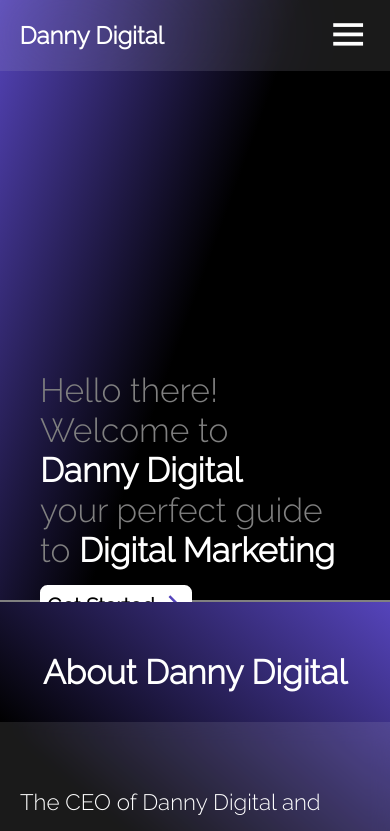
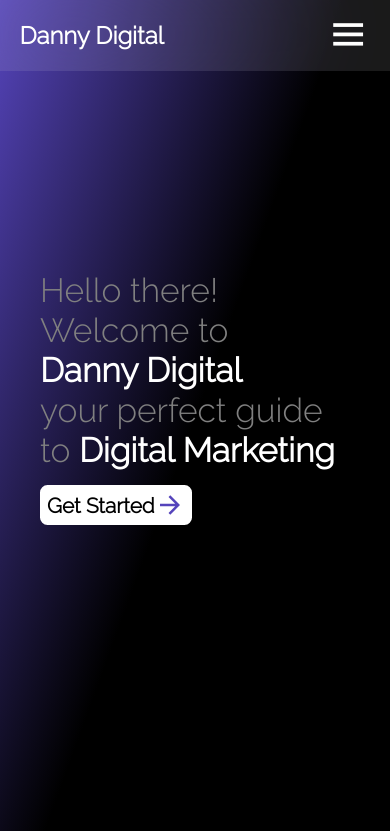
Before and after one commit to Quanta-69/Danny-Digital, a plain HTML site: page index.html in a window 390 px wide. Shown: the top 831 px of the page. Drawn offline with nearby package versions, Linux system fonts and the light colour scheme.

Commit message:
Update style.css

```diff
--- a/style.css
+++ b/style.css
@@ -487,8 +487,8 @@ html{
     }
     /*HOME Section */
     .home{
-        height: 60vh;
-        padding-block: 300px;
+        height: max-content;
+        padding-block: 200px;
     }
     .home .wrapper{
         margin-block: 50px;
```
